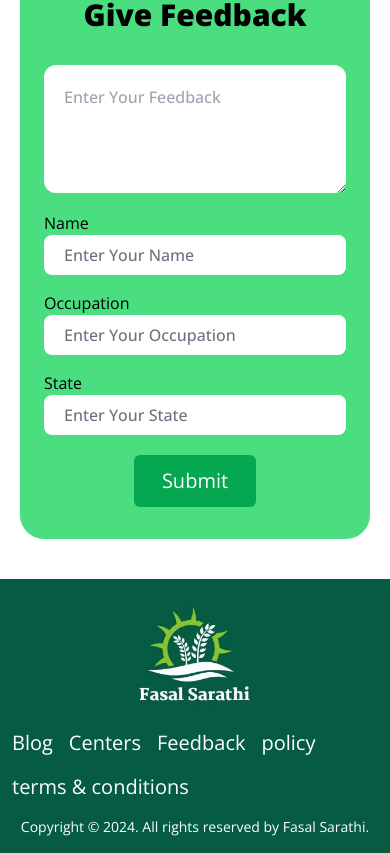
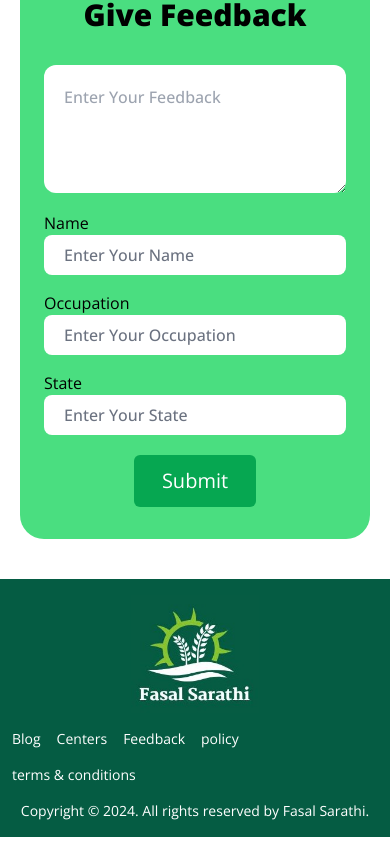
Before and after one commit to Ryadav0654/Fasal_Sarathi, a React (Vite) app in the folder Fasal_sarathi_frontend/: page / in a window 390 px wide. Shown: the part 1298-2151 px from the top of the page. Built offline with nearby package versions, Linux system fonts and the light colour scheme; no server answers.

Commit message:
adding profile dropdown

```diff
--- a/Fasal_sarathi_frontend/src/components/Footer/Footer.jsx
+++ b/Fasal_sarathi_frontend/src/components/Footer/Footer.jsx
@@ -46,7 +46,7 @@ const Footer = () => {
     </div>
 
     <div className=" w-full md:w-auto flex justify-center md:justify-end">
-      <ul className="flex gap-4 md:gap-6 lg:gap-8 flex-wrap justify-start md:font-semibold text-center text-xl ">
+      <ul className="flex gap-4 md:gap-6 lg:gap-8 flex-wrap justify-start md:font-semibold text-center text-sm lg:text-xl ">
         {navLink.map(({ id, name, path }) => {
           return (
             <li key={id} className="text-white hover:underline cursor-pointer">
@@ -59,7 +59,7 @@ const Footer = () => {
     <div>
     <Button
                 btnname="Click Here"
-                className="bg-[#0f944d] rounded-full border-none px-5 lg:px-7 py-3 text-lg lg:text-xl font-semibold text-white hover:bg-[#034633FF] hidden md:flex items-center justify-center "
+                className="bg-[#0f944d] rounded-full border-none px-5 lg:px-7 py-3 text-sm lg:text-xl font-semibold text-white hover:bg-[#034633FF] hidden md:flex items-center justify-center "
                 onClickHandler={() => {
                   navigate("/user-input-form");
                 }}
--- a/Fasal_sarathi_frontend/src/components/ProfileDropdown.jsx
+++ b/Fasal_sarathi_frontend/src/components/ProfileDropdown.jsx
@@ -49,13 +49,13 @@ const ProfileDropdown = ({ user, onLogout }) => {
           <div className="py-1">
             <Link
               to="/#"
-              className="block px-4 py-2  text-sm text-gray-700 hover:bg-gray-100 font-medium"
+              className="block px-4 py-2  text-lg text-gray-700  hover:bg-gray-100 font-medium"
             >
               Dashboard
             </Link>
             <button
               onClick={() => dispatch(logout())}
-              className="w-full text-left px-4 py-2 text-sm text-red-600 hover:bg-gray-100 font-medium"
+              className="w-full text-left px-4 py-2 text-lg  text-red-600 hover:bg-gray-100 font-medium"
             >
               Logout
             </button>
```
